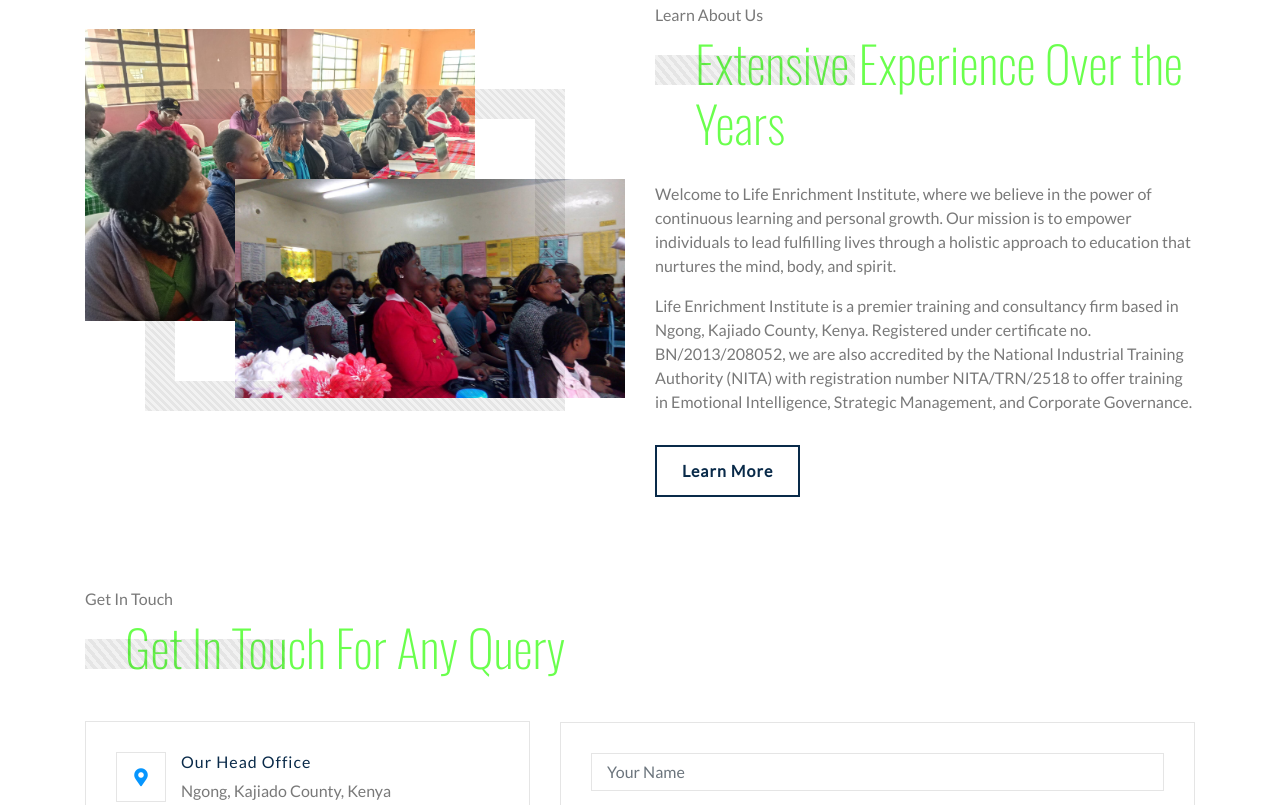
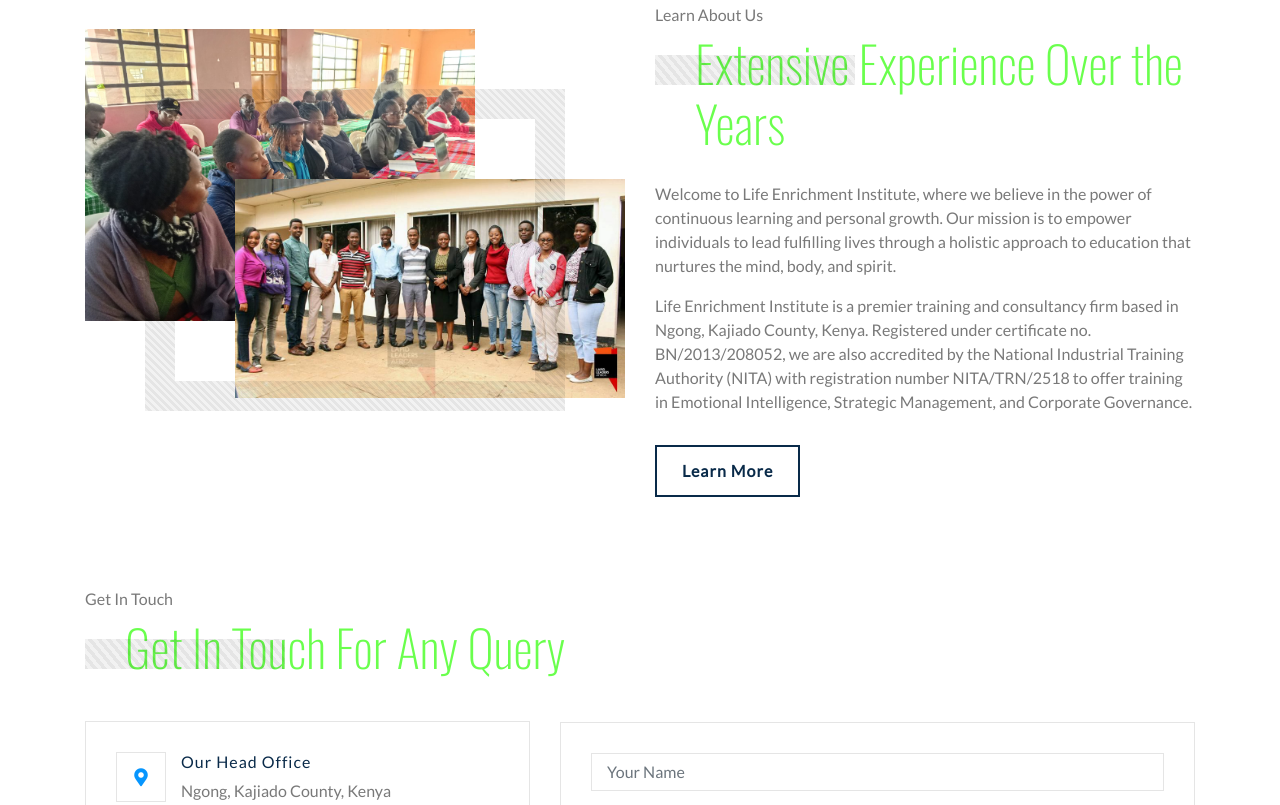
Before and after one commit to Life-Enrichment-Institute/lei-website, a plain HTML site: page index.html in a window 1280 px wide. Shown: the part 945-1750 px from the top of the page. Drawn offline with nearby package versions, Linux system fonts and the light colour scheme.

Commit message:
Update index.html

```diff
--- a/index.html
+++ b/index.html
@@ -204,7 +204,7 @@
                                 <img src="img/img-12.jpg" alt="Image">
                             </div>
                             <div class="about-img-2">
-                                <img src="img/img-18.jpg" alt="Image">
+                                <img src="img/img-34.jpg" alt="Image">
                             </div>
                         </div>
                     </div>
```
